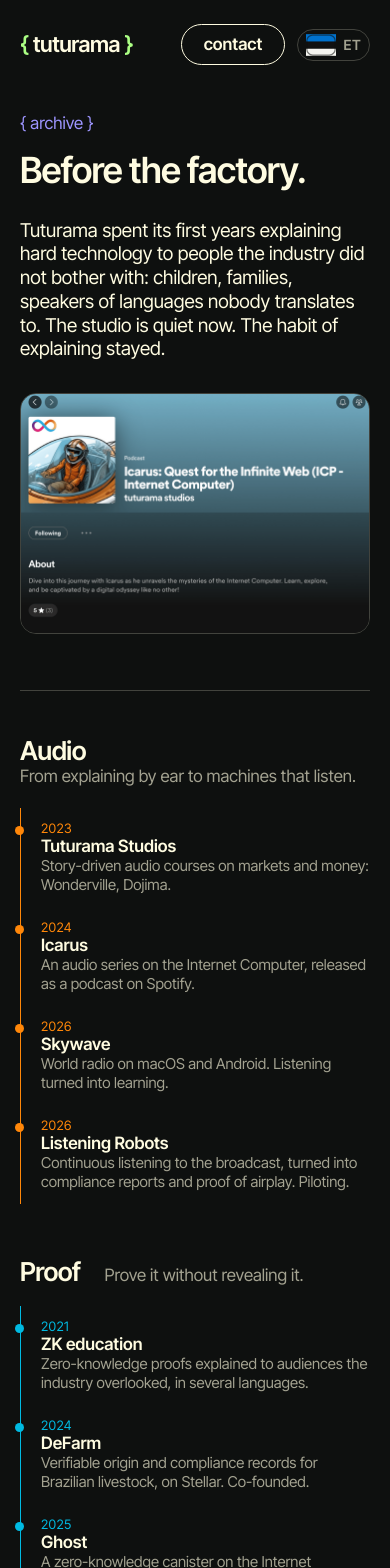
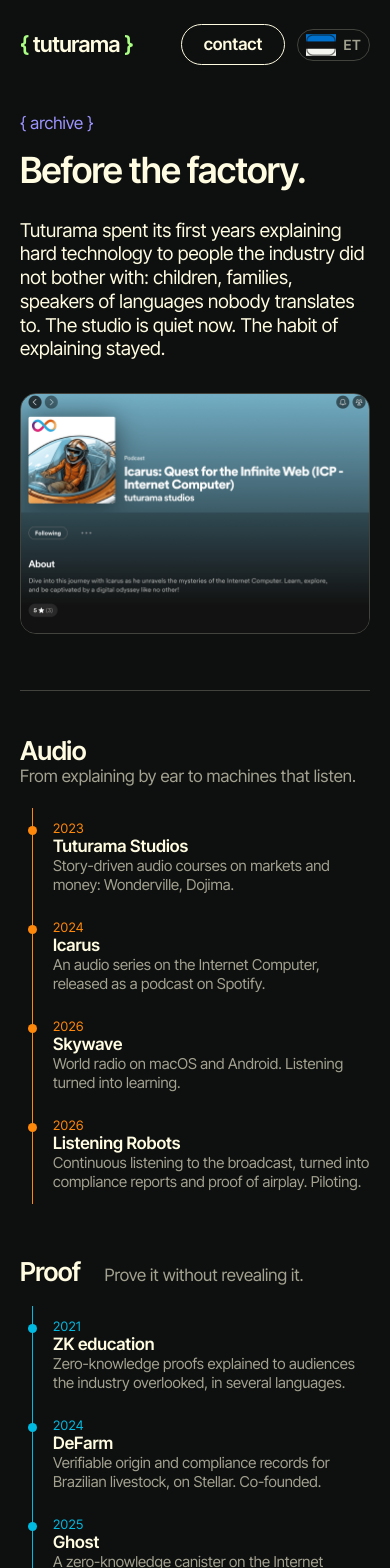
Before and after one commit to gabrielrondon/tuturama, a Next.js app: page /archive in a window 390 px wide. Shown: the top 1568 px of the page. Built offline with nearby package versions, Linux system fonts and the light colour scheme.

Commit message:
Threads: mobile list margin

```diff
--- a/components/threads.tsx
+++ b/components/threads.tsx
@@ -54,10 +54,10 @@
             </div>
 
             {/* Mobile: the list */}
-            <ol className="mt-5 border-l border-current pl-5 md:hidden">
+            <ol className="ml-3 mt-5 border-l border-current pl-5 md:hidden">
               {t.items.map((m, i) => (
                 <li key={m.label} className="dot-text relative py-3" style={{ "--i": i } as React.CSSProperties}>
-                  <span className="absolute -left-[26px] top-[18px] block h-[9px] w-[9px] rounded-full bg-current" />
+                  <span className="absolute -left-[25px] top-[18px] block h-[9px] w-[9px] rounded-full bg-current" />
                   <p className="text-[13px] uppercase tracking-wide">{m.when}</p>
                   <p className="font-semibold text-cream">
                     {m.href ? (
```
